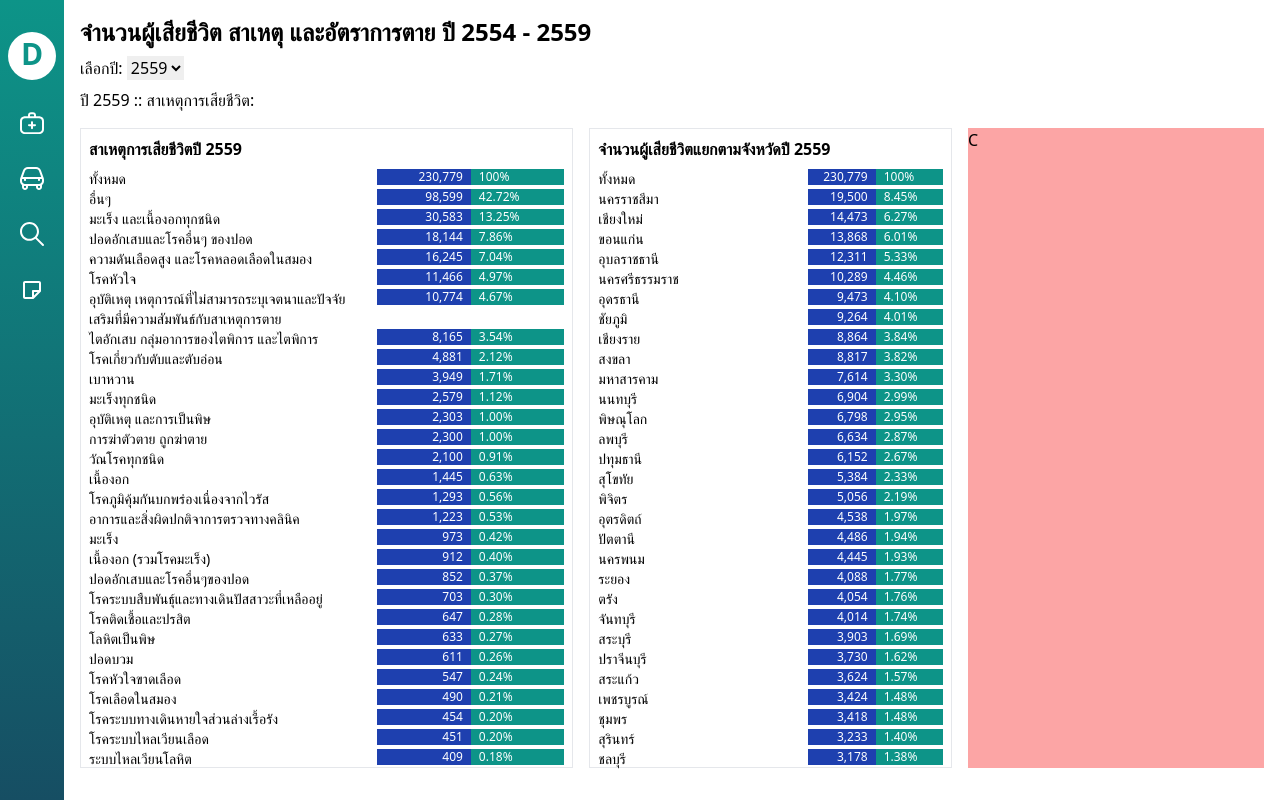
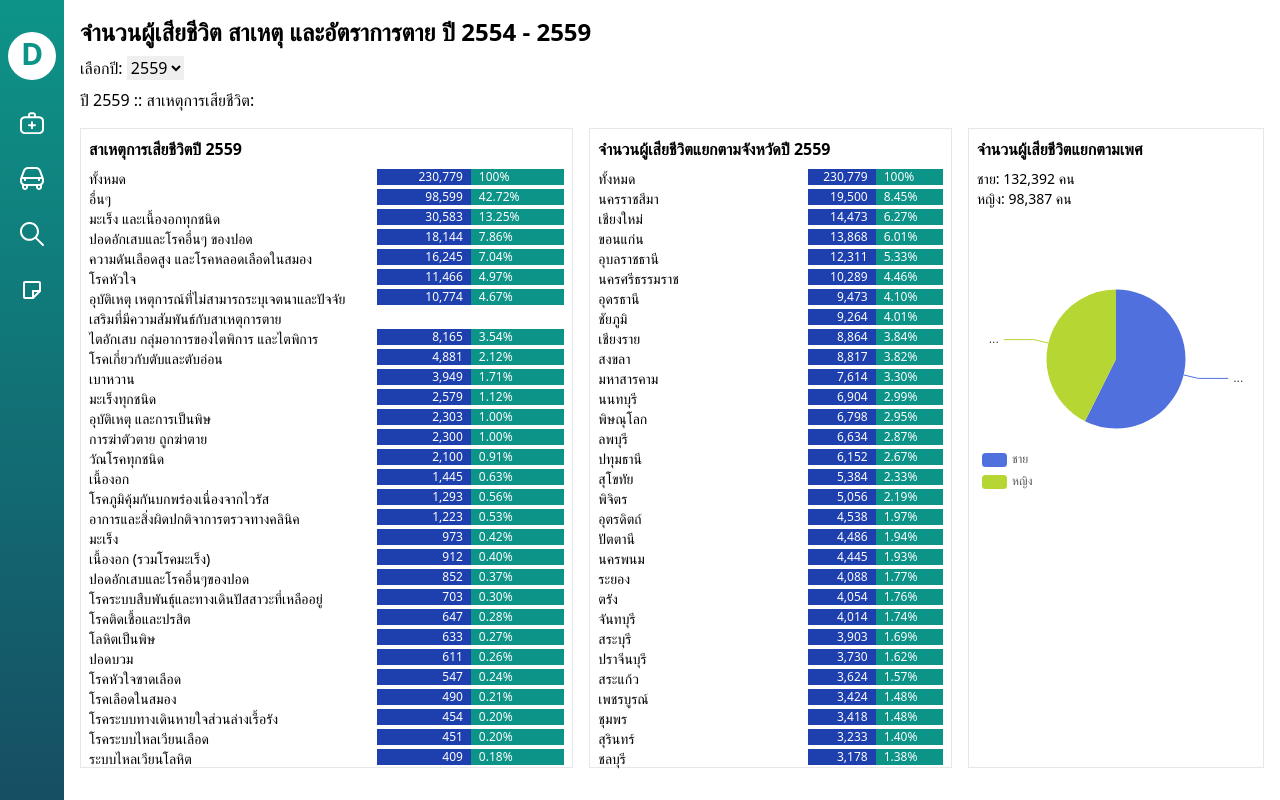
Before and after one commit to soAcademy/dashboard-app, a React (Create React App) app: page /death-cause in a window 1280 px wide. Built offline with nearby package versions, Linux system fonts and the light colour scheme.

Commit message:
feat: add pie chart

```diff
--- a/src/pages/DeathCause/index.js
+++ b/src/pages/DeathCause/index.js
@@ -1,5 +1,6 @@
 import ThailandDeathCauseData from "../../data/thailand-death-cause.json";
 import React, { useState, useEffect } from "react";
+import ReactECharts from "echarts-for-react";
 
 export const DeathCause = () => {
   const [data, setData] = useState(ThailandDeathCauseData);
@@ -10,6 +11,8 @@ export const DeathCause = () => {
   const [causeOfDeathsList, setCauseOfDeathsList] = useState([]);
   const [totalDeath, setTotalDeath] = useState(0);
   const [deathByProvinces, setDeathByProvinces] = useState([]);
+  const [deathBySex, setDeathBySex] = useState({ male: 0, female: 0 });
+  const [piechartOptions, setPieChartOptions] = useState({});
 
   useEffect(() => {
     const dataFilter = data.filter((r) => r.year === selectedYear);
@@ -43,11 +46,51 @@ export const DeathCause = () => {
           .reduce((acc, row) => acc + row.deathMale + row.deathFemale, 0),
       }))
       .sort((a, b) => b.totalDeath - a.totalDeath);
+    const dataFilterByCause = dataFilter.filter(
+      (s) =>
+        s.causeOfDeath === selectedCause ||
+        selectedCause === null ||
+        selectedCause === "ทั้งหมด"
+    );
+    const _deathBySex = {
+      male: dataFilterByCause.reduce((acc, row) => acc + row.deathMale, 0) ?? 0,
+      female:
+        dataFilterByCause.reduce((acc, row) => acc + row.deathFemale, 0) ?? 0,
+    };
+    const _piechartOptions = {
+      tooltip: {
+        trigger: "item",
+      },
+      legend: {
+        orient: "vertical",
+        left: "left",
+      },
+      series: [
+        {
+          name: "เพศ",
+          type: "pie",
+          radius: "50%",
+          data: [
+            { value: _deathBySex.male, name: "ชาย" },
+            { value: _deathBySex.female, name: "หญิง" },
+          ],
+          emphasis: {
+            itemStyle: {
+              shadowBlur: 10,
+              shadowOffsetX: 0,
+              shadowColor: "rgba(0, 0, 0, 0.5)",
+            },
+          },
+        },
+      ],
+    }
 
     setCauseOfDeaths(_causeOfDeaths);
     setCauseOfDeathsList(_causeOfDeathsList);
     setTotalDeath(_totalDeath);
     setDeathByProvinces(_deathByProvinces);
+    setDeathBySex(_deathBySex);
+    setPieChartOptions(_piechartOptions);
   }, [data, selectedYear, selectedCause]);
 
   const ListComponent = ({
@@ -95,7 +138,9 @@ export const DeathCause = () => {
           ))}
         </select>
       </div>
-      <div className="mt-2">ปี {selectedYear} :: สาเหตุการเสียชีวิต: {selectedCause}</div>
+      <div className="mt-2">
+        ปี {selectedYear} :: สาเหตุการเสียชีวิต: {selectedCause}
+      </div>
       <div className="w-full flex mt-4 gap-x-4" style={{ maxHeight: "80vh" }}>
         <div className="border border-gray-200 w-5/12">
           <h3 className="font-bold p-2">สาเหตุการเสียชีวิตปี {selectedYear}</h3>
@@ -144,7 +189,19 @@ export const DeathCause = () => {
             ))}
           </ul>
         </div>
-        <div className="bg-red-300 w-1/4">C</div>
+        <div className="border border-gray-200 w-1/4 p-2">
+          <h3 className="font-bold">จำนวนผู้เสียชีวิตแยกตามเพศ</h3>
+          <div className="text-sm mt-2">
+            <p>ชาย: {deathBySex.male.toLocaleString()} คน</p>
+            <p>หญิง: {deathBySex.female.toLocaleString()} คน</p>
+            <ReactECharts
+              option={piechartOptions}
+              notMerge={true}
+              lazyUpdate={true}
+              theme={"theme_name"}
+            />
+          </div>
+        </div>
       </div>
     </div>
   );
```
